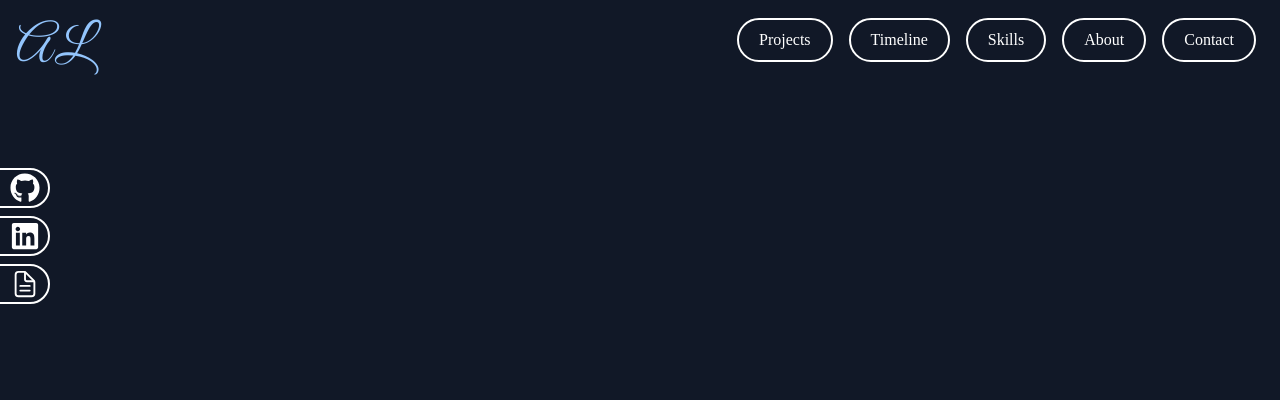
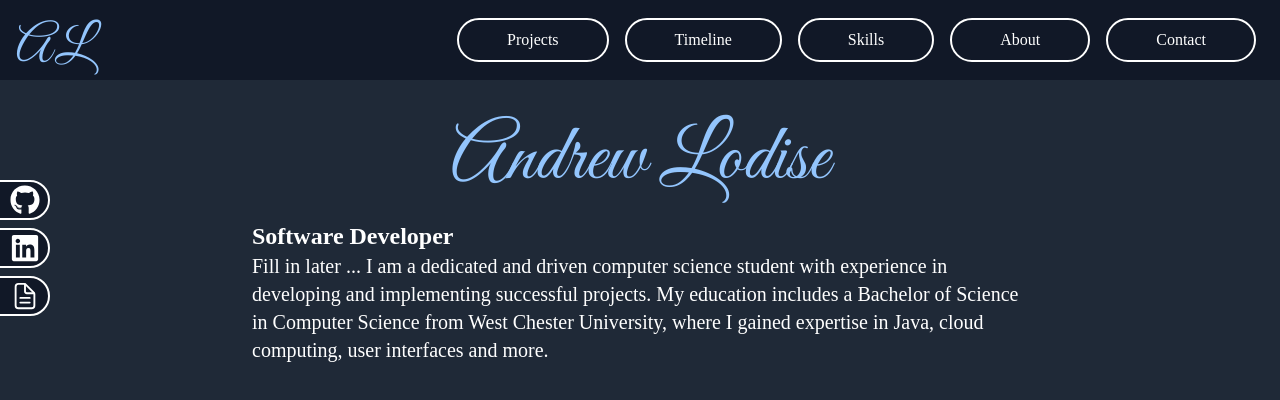
Before and after one commit to Andrew-Lodise/Portfolio, a React (Create React App) app: page / in a window 1280 px wide. Shown: the top 400 px of the page. Built offline with nearby package versions, Linux system fonts and the light colour scheme.

Commit message:
home page progress

```diff
--- a/src/App.js
+++ b/src/App.js
@@ -1,11 +1,13 @@
 import Navbar from "./components/Navbar";
-import Projects from "./components/Projects";
+import Home from "./components/Home";
+import Sidebar from "./components/Sidebar";
 
 function App() {
   return (
     <div>
-        <Navbar/>
-        <Projects/>
+      <Navbar />
+      <Home />
+      <Sidebar />
     </div>
   );
 }
--- /dev/null
+++ b/src/components/Home.jsx
@@ -0,0 +1,27 @@
+import React from 'react'
+
+const Home = () => {
+  return (
+    <div name='home' className=' w-full h-screen bg-gray-800'>
+      {/** container */}
+      <div className='max-w-[1000px] mx-auto px-8 flex flex-col justify-center h-full pt-[100px]'>
+        <div className='flex flex-col items-center h-full'>
+          { /* Andrew Lodise */}
+          <h1 className='top-[110px] text-[80px] font-greatVibes text-blue-300'>Andrew Lodise</h1>
+          { /* about me section */}
+          <div className='flex flex-col top-[200px] items-left mx-[80px]'>
+            <p className='text-2xl text-white font-bold'> Software Developer</p>
+            <p className='text-xl text-white'>Fill in later ... I am a dedicated and driven computer science student with experience
+            in developing and implementing successful projects. My education includes a Bachelor of
+            Science in Computer Science from West Chester University, where I gained expertise in Java,
+            cloud computing, user interfaces and more.</p>
+          </div>
+        </div>
+      </div>
+    </div>
+
+  )
+}
+
+
+export default Home
--- a/src/components/Navbar.jsx
+++ b/src/components/Navbar.jsx
@@ -1,12 +1,8 @@
 import React, { useState } from 'react';
 import { FaBars } from "react-icons/fa6";
 import { RxCross2 } from "react-icons/rx";
-import { FaGithub } from "react-icons/fa";
-import { FaLinkedin } from "react-icons/fa";
-import { IoDocumentTextOutline } from "react-icons/io5";
 
 const Navbar = () => {
-  // state for FaBars color change to work
   const [isHovered, setIsHovered] = useState(false);
   const [miniMenu, setMiniMenu] = useState(false);
   const handleBarClick = () => setMiniMenu(!miniMenu)
@@ -25,15 +21,15 @@ const Navbar = () => {
         {/* menu */}
         <div>
           <ul className='hidden md:flex'>
-            <li className='py-2 px-5 m-2 rounded-full border-2 border-white text-white bg-gray-900 cursor-pointer hover:border-blue-300 hover:text-blue-300 duration-200'>Projects</li>
-            <li className='py-2 px-5 m-2 rounded-full border-2 border-white text-white bg-gray-900 cursor-pointer hover:border-blue-300 hover:text-blue-300 duration-200'>Timeline</li>
-            <li className='py-2 px-5 m-2 rounded-full border-2 border-white text-white bg-gray-900 cursor-pointer hover:border-blue-300 hover:text-blue-300 duration-200'>Skills</li>
-            <li className='py-2 px-5 m-2 rounded-full border-2 border-white text-white bg-gray-900 cursor-pointer hover:border-blue-300 hover:text-blue-300 duration-200'>About</li>
-            <li className='py-2 px-5 m-2 rounded-full border-2 border-white text-white bg-gray-900 cursor-pointer hover:border-blue-300 hover:text-blue-300 duration-200'>Contact</li>
+            <li className='py-2 px-5 lg:px-12 m-2 rounded-full border-2 border-white text-white bg-gray-900 cursor-pointer hover:border-blue-300 hover:text-blue-300 duration-200'>Projects</li>
+            <li className='py-2 px-5 lg:px-12 m-2 rounded-full border-2 border-white text-white bg-gray-900 cursor-pointer hover:border-blue-300 hover:text-blue-300 duration-200'>Timeline</li>
+            <li className='py-2 px-5 lg:px-12 m-2 rounded-full border-2 border-white text-white bg-gray-900 cursor-pointer hover:border-blue-300 hover:text-blue-300 duration-200'>Skills</li>
+            <li className='py-2 px-5 lg:px-12 m-2 rounded-full border-2 border-white text-white bg-gray-900 cursor-pointer hover:border-blue-300 hover:text-blue-300 duration-200'>About</li>
+            <li className='py-2 px-5 lg:px-12 m-2 rounded-full border-2 border-white text-white bg-gray-900 cursor-pointer hover:border-blue-300 hover:text-blue-300 duration-200'>Contact</li>
           </ul>
         </div>
 
-        {/* bar icon for small screens */}
+        {/* bar toggle for small screens */}
         <div className='md:hidden cursor-pointer border-2 p-2 border-white rounded hover:border-blue-300 z-10'
               onMouseEnter={() => setIsHovered(true)}
               onMouseLeave={() => setIsHovered(false)}
@@ -41,8 +37,8 @@ const Navbar = () => {
         {!miniMenu ? <FaBars size={30} color={isHovered ? "#98c4fc" : "white"}/> : <RxCross2 size={30} color={isHovered ? "#98c4fc" : "white"}/>}
         </div>
 
-        {/* mobile menu */}
-        <ul className={!miniMenu ? 'hidden' : 'absolute top-0 left-0 w-full h-screen flex flex-col items-center justify-center bg-gray-900 duration-700'}>
+        {/* mobile pop-out menu  ITS NOT THIS THATS THE PROBLEM*/}
+        <ul className={!miniMenu ? 'hidden' : 'absolute top-0 left-0 w-full h-screen bg-gray-900 flex flex-col items-center justify-center duration-700'}>
           <li className='my-4 p-2 text-4xl border-2 cursor-pointer border-white rounded-lg hover:border-blue-300 hover:text-blue-300 duration-200'>Projects</li>
           <li className='my-4 p-2 text-4xl border-2 cursor-pointer border-white rounded-lg hover:border-blue-300 hover:text-blue-300 duration-200'>Timeline</li>
           <li className='my-4 p-2 text-4xl border-2 cursor-pointer border-white rounded-lg hover:border-blue-300 hover:text-blue-300 duration-200'>Skills</li>
@@ -50,23 +46,6 @@ const Navbar = () => {
           <li className='my-4 p-2 text-4xl border-2 cursor-pointer border-white rounded-lg hover:border-blue-300 hover:text-blue-300 duration-200'>Contact</li>
         </ul>
 
-        {/* sidebar */}
-        <div className={miniMenu ? 'hidden' : 'fixed top-[20%] flex flex-col left-0 text-3xl'}>
-          <ul>
-            <div className='flex items-center justify-between w-[200px] ml-[-150px] hover:ml-[-40px] my-2 border-2 border-white hover:border-blue-300 px-2 rounded-full hover:text-blue-300 pl-10 duration-200'>
-              <a href="/">Github</a>
-              <FaGithub/>
-            </div>
-            <li className='flex items-center justify-between w-[230px] ml-[-180px] hover:ml-[-40px] my-2 border-2 border-white hover:border-blue-300 px-2 rounded-full hover:text-blue-300 pl-10 duration-200'>
-              <a href="/" >Linkedin</a>
-              <FaLinkedin/>
-            </li>
-            <li className='flex items-center justify-between w-[230px] ml-[-180px] hover:ml-[-40px] my-2 border-2 border-white hover:border-blue-300 px-2 rounded-full hover:text-blue-300 pl-10 duration-200'>
-              <a href="/" >Resume</a>
-              <IoDocumentTextOutline />
-            </li>
-          </ul>
-        </div>
       </div>
     </div>
   )
--- a/src/components/Projects.jsx
+++ /dev/null
@@ -1,11 +0,0 @@
-import React from 'react'
-
-const Projects = () => {
-  return (
-    <div className=' bg-gray-900 w-full h-screen'>
-        Projects
-    </div>
-  )
-}
-
-export default Projects
--- /dev/null
+++ b/src/components/Sidebar.jsx
@@ -0,0 +1,31 @@
+import React from 'react'
+import { FaGithub } from "react-icons/fa";
+import { FaLinkedin } from "react-icons/fa";
+import { IoDocumentTextOutline } from "react-icons/io5";
+
+const Sidebar = () => {
+
+  return (
+    <div className='bg-gray-900 text-white'>
+        {/* sidebar */}
+        <div className={'fixed top-[20%] flex flex-col left-0 text-3xl py-3'}>
+          <ul>
+            <div className='flex items-center justify-between w-[200px] ml-[-150px] hover:ml-[-40px] my-2 border-2 border-white hover:border-blue-300 px-2 rounded-full hover:text-blue-300 pl-10 duration-200 bg-gray-900'>
+              <a href="https://github.com/Andrew-Lodise" target='_'>Github</a>
+              <FaGithub/>
+            </div>
+            <li className='flex items-center justify-between w-[230px] ml-[-180px] hover:ml-[-40px] my-2 border-2 border-white hover:border-blue-300 px-2 rounded-full hover:text-blue-300 pl-10 duration-200 bg-gray-900'>
+              <a href="https://www.linkedin.com/in/andrew-lodise/" target='_'>Linkedin</a>
+              <FaLinkedin/>
+            </li>
+            <li className='flex items-center justify-between w-[230px] ml-[-180px] hover:ml-[-40px] my-2 border-2 border-white hover:border-blue-300 px-2 rounded-full hover:text-blue-300 pl-10 duration-200 bg-gray-900'>
+              <a href="/resume" >Resume</a>
+              <IoDocumentTextOutline />
+            </li>
+          </ul>
+        </div>
+    </div>
+  )
+}
+
+export default Sidebar
```
